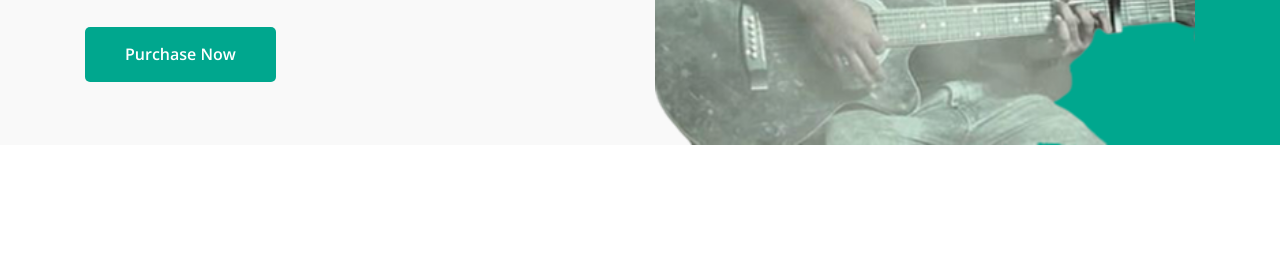
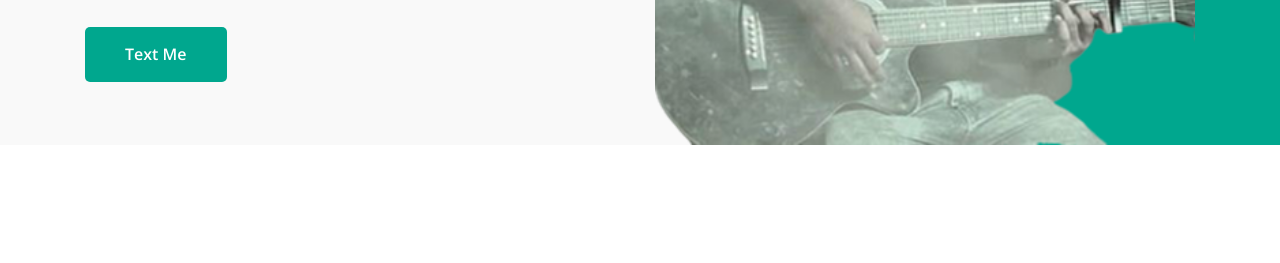
Before and after one commit to Mohammedjaseem/alan-personal-website, a plain HTML site: page index.html in a window 1280 px wide. Shown: the part 477-740 px from the top of the page. Drawn offline with nearby package versions, Linux system fonts and the light colour scheme.

Commit message:
Update index.html

```diff
--- a/index.html
+++ b/index.html
@@ -109,7 +109,7 @@
                             <h2 class="header_title wow fadeInUp" data-wow-duration="1.3s" data-wow-delay="0.5s">I am Alan krishna</h2>
                             <span class="wow fadeInUp" data-wow-duration="1.3s" data-wow-delay="0.8s">COO - Marvel Educational Center | Final Year Btech Computer Science Student | Plays guitar </span>
                             <p class="wow fadeInUp" data-wow-duration="1.3s" data-wow-delay="1.1s">Right now i am doing my engineering, i own a educational institution along with my partners. Maintained the growth, analysed the statistics and made our institute break even. As an amateur i along with my partners where able to bring it up.</p>
-                            <a href="https://rebrand.ly/freelancer-ud" rel="nofollow" class="main-btn wow fadeInUp" data-wow-duration="1.3s" data-wow-delay="1.4s">Purchase Now</a>
+                            <a href="https://api.whatsapp.com/send?phone=918089729881" rel="nofollow" class="main-btn wow fadeInUp" data-wow-duration="1.3s" data-wow-delay="1.4s">Text Me</a>
                         </div> <!-- header hero content -->
                     </div>
                     <div class="col-lg-6 col-md-6 col-sm-7">
```
